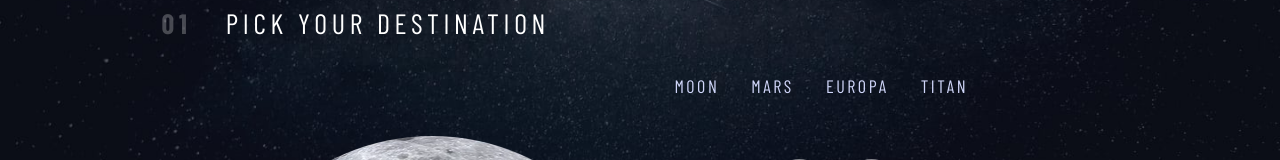
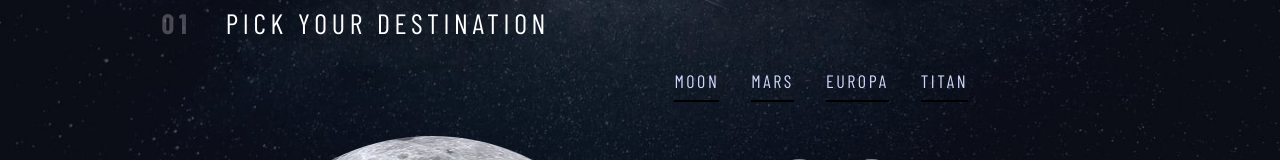
Before and after one commit to pedrohfd/space-tourism, a React (Vite) app: page /destination in a window 1280 px wide. Shown: the part 255-415 px from the top of the page. Built offline with nearby package versions, Linux system fonts and the light colour scheme; a web font is replaced by a local one.

Commit message:
feat: create active logic

```diff
--- a/src/pages/Destination/index.tsx
+++ b/src/pages/Destination/index.tsx
@@ -59,16 +59,28 @@
         </LeftContent>
         <RightContent>
           <DestinyButtonArea>
-            <DestinyButton onClick={() => handleDestiny('moon')}>
+            <DestinyButton
+              isActive={destination.name.toLowerCase() === 'moon'}
+              onClick={() => handleDestiny('moon')}
+            >
               MOON
             </DestinyButton>
-            <DestinyButton onClick={() => handleDestiny('mars')}>
+            <DestinyButton
+              isActive={destination.name.toLowerCase() === 'mars'}
+              onClick={() => handleDestiny('mars')}
+            >
               MARS
             </DestinyButton>
-            <DestinyButton onClick={() => handleDestiny('europa')}>
+            <DestinyButton
+              isActive={destination.name.toLowerCase() === 'europa'}
+              onClick={() => handleDestiny('europa')}
+            >
               EUROPA
             </DestinyButton>
-            <DestinyButton onClick={() => handleDestiny('titan')}>
+            <DestinyButton
+              isActive={destination.name.toLowerCase() === 'titan'}
+              onClick={() => handleDestiny('titan')}
+            >
               TITAN
             </DestinyButton>
           </DestinyButtonArea>
--- a/src/pages/Destination/styles.ts
+++ b/src/pages/Destination/styles.ts
@@ -70,14 +70,29 @@
   }
 `
 
-export const DestinyButton = styled.button`
+interface ButtonProps {
+  isActive: boolean
+}
+
+export const DestinyButton = styled.button<ButtonProps>`
   @media (min-width: 1200px) {
     font-size: 1.125rem;
     font-family: 'Barlow Condensed', sans-serif;
     color: ${colors.blue};
     background: transparent;
     border: 0;
+    outline: none;
     letter-spacing: 0.16rem;
+    padding-bottom: 0.75rem;
+    border-bottom: 0.187rem solid
+      ${(props) => (props.isActive ? ` ${colors.white}` : 'transparent')};
+
+    transition: border-color 0.2s;
+
+    &:hover {
+      border-color: ${(props) =>
+        props.isActive ? `${colors.white}` : `${colors.white}80`};
+    }
   }
 `
 
```
